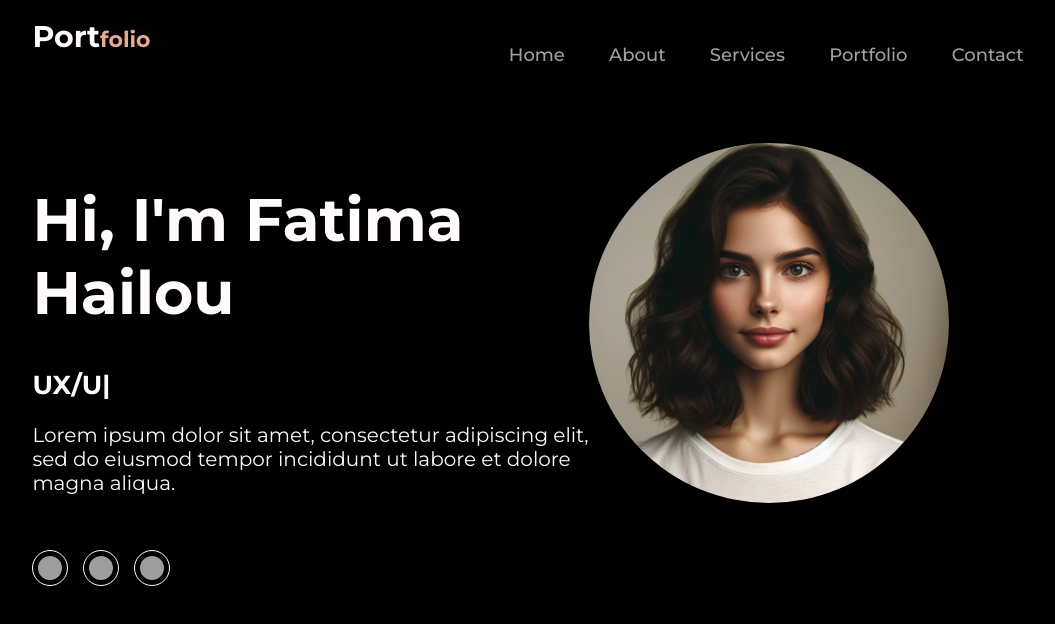
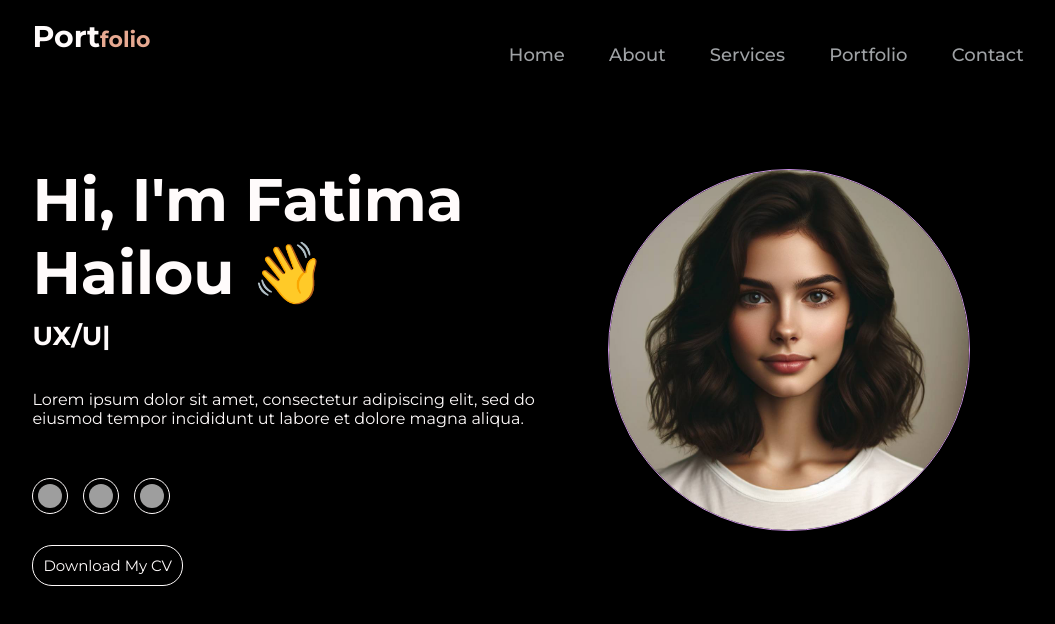
Before and after one commit to Fatima20027/my-portfolio, a plain HTML site: page index.html in a window 1280 px wide. Shown: the whole page, without its empty margins (102-1157 px from the left). Drawn offline with nearby package versions, Linux system fonts and the light colour scheme; grey boxes are pictures that could not be loaded.

Commit message:
adjusting home elements

```diff
--- a/main.html
+++ b/index.html
@@ -26,7 +26,7 @@
 
       <div class="content-home">
         <div class="text">
-          <h1>Hi, I'm Fatima Hailou</h1>
+          <h1>Hi, I'm Fatima Hailou 👋</h1>
           <h2 class="typing-text-heading">
             <span id="typing-text"></span><span class="cursor">|</span>
           </h2>
@@ -34,6 +34,10 @@
 
 
           <div class="social-links" ></div>
+
+          <div class="cv-btn">
+            <button>Download My CV</button>
+          </div>
 
         </div>
 
--- a/style.css
+++ b/style.css
@@ -81,12 +81,21 @@ nav ul li a:hover {
 
 .content-home{
   display: flex;
-  margin-top: 5%;
+  margin-top: 3%;
   font-size: 30px;
+  align-items: center;
+  gap: 70px;
 }
 
 .text{
-  width: 55%;
+  width: 50%;
+  display: flex;
+  flex-direction: column;
+
+}
+
+.text h1{
+  margin-bottom: -10px;
 }
 
 .social-links img{
@@ -113,9 +122,22 @@ nav ul li a:hover {
 }
 
 .descibtion{
-  font-size: 20px;
+  font-size: 16px;
+  margin-bottom: 0;
 
 
+}
+
+.cv-btn button{
+  padding: 10px 10px;
+  background-color: #000000;
+  border: 1px solid #fffbfb;
+  border-radius: 20px;
+  font-size: 15px;
+}
+
+.cv-btn{
+  margin-top: 20px;
 }
 
 .my-pic img{
@@ -123,5 +145,7 @@ nav ul li a:hover {
   height: 360px;
   border-radius: 50%;
   object-fit: cover;
+  border: 1px solid #cc91e7;
+
 
 }
```
